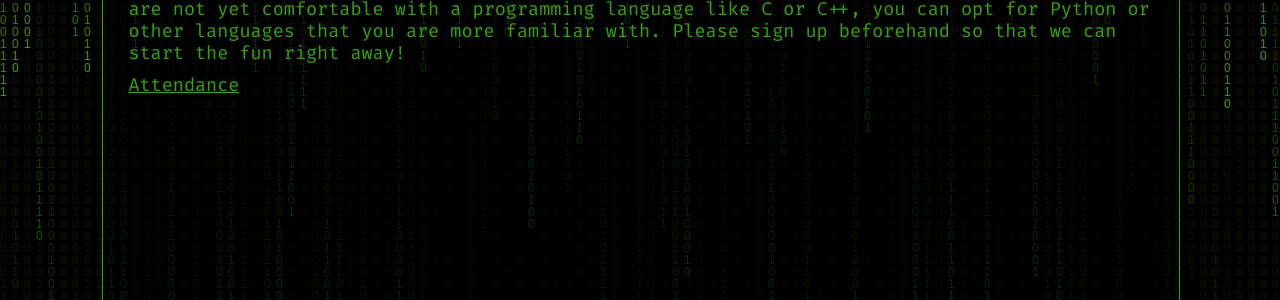
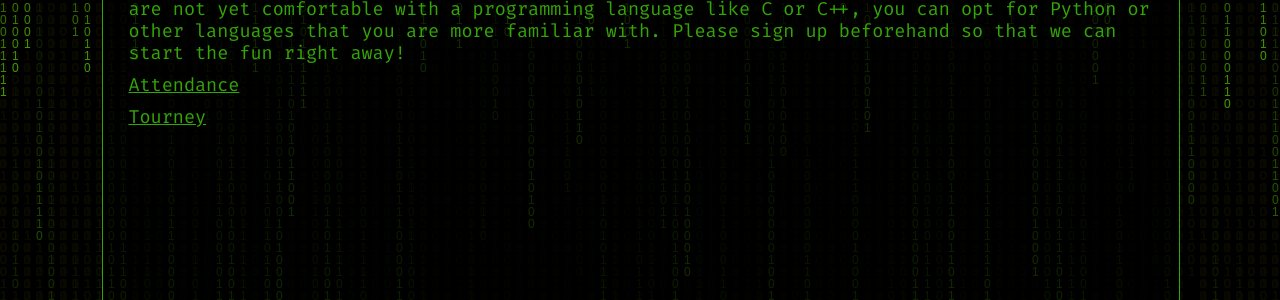
Before and after one commit to ramhacks/ramhacks.github.io, a Jekyll site: the page built from _posts/2020-13-03-meeting1.md, in a window 1280 px wide. Shown: the part 260-560 px from the top of the page. Built offline with Jekyll 4.4.1, drawn with Linux system fonts in a browser that asks for light colours.

Commit message:
Update 2020-13-03-meeting1.md

```diff
--- a/_posts/2020-13-03-meeting1.md
+++ b/_posts/2020-13-03-meeting1.md
@@ -12,3 +12,6 @@ languages that you are more familiar with.
 Please sign up beforehand so that we can start the fun right away!
 
 [Attendance](https://forms.gle/kp8ujmKNZCHYWWHv7)
+
+
+[Tourney](https://app.codesignal.com/tournaments/gaxYuMqoMh4YHGeuX)
```
